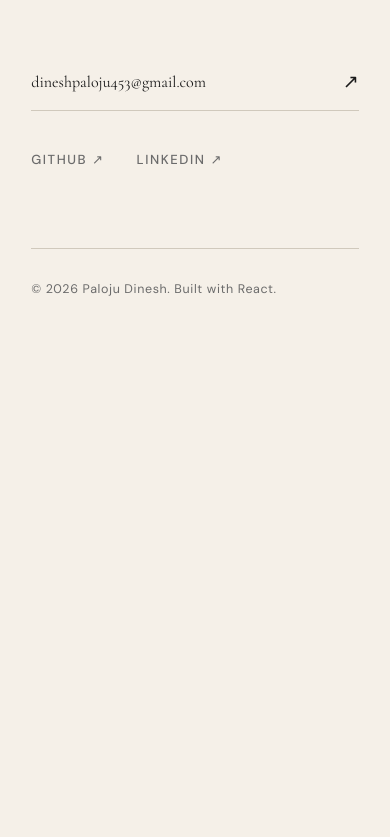
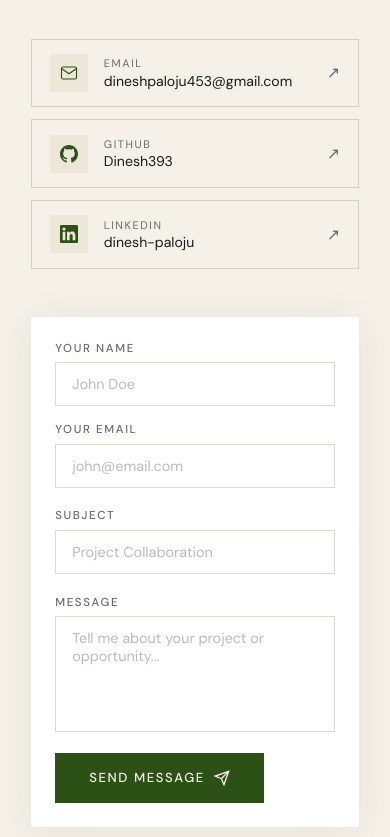
Before and after one commit to Dinesh393/dinesh-paloju-portfolio, a React (Vite) app: page / in a window 390 px wide. Shown: the part 5207-6044 px from the top of the page. Before the commit the page ends 5552 px from the top, so only its background shows below. Built offline with nearby package versions, Linux system fonts and the light colour scheme.

Commit message:
Updated contact form

```diff
--- a/src/components/Contact.jsx
+++ b/src/components/Contact.jsx
@@ -2,12 +2,20 @@ import { personalInfo } from "../data/portfolioData";
 import styles from "./Contact.module.css";
 
 const Contact = () => {
+  const handleSubmit = (e) => {
+    e.preventDefault();
+    const form = e.target;
+    const mailto = `mailto:${personalInfo.email}?subject=${encodeURIComponent(form.subject.value)}&body=${encodeURIComponent(`Name: ${form.name.value}\n\n${form.message.value}`)}`;
+    window.location.href = mailto;
+  };
+
   return (
     <section className={styles.contact} id="contact">
       <div className={styles.container}>
-        <span className={styles.sectionLabel}>Contact</span>
+        <span className={styles.sectionLabel}>05 — Contact</span>
 
         <div className={styles.content}>
+          {/* LEFT */}
           <div className={styles.left}>
             <h2 className={styles.heading}>
               Let's work<br />
@@ -17,29 +25,84 @@ const Contact = () => {
               Open to data analyst roles, freelance projects, and collaborations.
               Feel free to reach out — I'd love to connect.
             </p>
+
+            <div className={styles.socialLinks}>
+              <a href={`mailto:${personalInfo.email}`} className={styles.socialItem}>
+                <div className={styles.socialIcon}>
+                  <svg width="18" height="18" viewBox="0 0 24 24" fill="none" stroke="currentColor" strokeWidth="1.5">
+                    <path d="M4 4h16c1.1 0 2 .9 2 2v12c0 1.1-.9 2-2 2H4c-1.1 0-2-.9-2-2V6c0-1.1.9-2 2-2z"/>
+                    <polyline points="22,6 12,13 2,6"/>
+                  </svg>
+                </div>
+                <div className={styles.socialInfo}>
+                  <span className={styles.socialLabel}>Email</span>
+                  <span className={styles.socialValue}>{personalInfo.email}</span>
+                </div>
+                <span className={styles.socialArrow}>↗</span>
+              </a>
+
+              <a href={personalInfo.github} target="_blank" rel="noreferrer" className={styles.socialItem}>
+                <div className={styles.socialIcon}>
+                  <svg width="18" height="18" viewBox="0 0 24 24" fill="currentColor">
+                    <path d="M12 0C5.37 0 0 5.37 0 12c0 5.3 3.44 9.8 8.2 11.38.6.11.82-.26.82-.577v-2.165c-3.338.726-4.042-1.61-4.042-1.61-.546-1.387-1.333-1.756-1.333-1.756-1.09-.745.083-.729.083-.729 1.205.085 1.84 1.237 1.84 1.237 1.07 1.834 2.807 1.304 3.492.997.108-.775.418-1.305.762-1.605-2.665-.3-5.467-1.332-5.467-5.93 0-1.31.468-2.38 1.235-3.22-.124-.303-.535-1.524.117-3.176 0 0 1.008-.322 3.3 1.23A11.5 11.5 0 0 1 12 5.803c1.02.005 2.047.138 3.006.404 2.29-1.552 3.297-1.23 3.297-1.23.653 1.653.242 2.874.118 3.176.77.84 1.235 1.91 1.235 3.22 0 4.61-2.807 5.625-5.479 5.921.43.372.823 1.102.823 2.222v3.293c0 .319.218.694.825.576C20.565 21.795 24 17.298 24 12c0-6.63-5.37-12-12-12z"/>
+                  </svg>
+                </div>
+                <div className={styles.socialInfo}>
+                  <span className={styles.socialLabel}>GitHub</span>
+                  <span className={styles.socialValue}>Dinesh393</span>
+                </div>
+                <span className={styles.socialArrow}>↗</span>
+              </a>
+
+              <a href={personalInfo.linkedin} target="_blank" rel="noreferrer" className={styles.socialItem}>
+                <div className={styles.socialIcon}>
+                  <svg width="18" height="18" viewBox="0 0 24 24" fill="currentColor">
+                    <path d="M20.447 20.452h-3.554v-5.569c0-1.328-.027-3.037-1.852-3.037-1.853 0-2.136 1.445-2.136 2.939v5.667H9.351V9h3.414v1.561h.046c.477-.9 1.637-1.85 3.37-1.85 3.601 0 4.267 2.37 4.267 5.455v6.286zM5.337 7.433a2.062 2.062 0 0 1-2.063-2.065 2.064 2.064 0 1 1 2.063 2.065zm1.782 13.019H3.555V9h3.564v11.452zM22.225 0H1.771C.792 0 0 .774 0 1.729v20.542C0 23.227.792 24 1.771 24h20.451C23.2 24 24 23.227 24 22.271V1.729C24 .774 23.2 0 22.222 0h.003z"/>
+                  </svg>
+                </div>
+                <div className={styles.socialInfo}>
+                  <span className={styles.socialLabel}>LinkedIn</span>
+                  <span className={styles.socialValue}>dinesh-paloju</span>
+                </div>
+                <span className={styles.socialArrow}>↗</span>
+              </a>
+            </div>
           </div>
 
+          {/* RIGHT - Contact Form */}
           <div className={styles.right}>
-            <a href={`mailto:${personalInfo.email}`} className={styles.emailLink}>
-              {personalInfo.email}
-              <span className={styles.arrow}>↗</span>
-            </a>
-
-            <div className={styles.links}>
-              <a href={personalInfo.github} target="_blank" rel="noreferrer" className={styles.externalLink}>
-                GitHub
-                <span>↗</span>
-              </a>
-              <a href={personalInfo.linkedin} target="_blank" rel="noreferrer" className={styles.externalLink}>
-                LinkedIn
-                <span>↗</span>
-              </a>
-            </div>
+            <form className={styles.form} onSubmit={handleSubmit}>
+              <div className={styles.formRow}>
+                <div className={styles.formGroup}>
+                  <label className={styles.label}>Your Name</label>
+                  <input name="name" type="text" className={styles.input} placeholder="John Doe" required />
+                </div>
+                <div className={styles.formGroup}>
+                  <label className={styles.label}>Your Email</label>
+                  <input name="email" type="email" className={styles.input} placeholder="john@email.com" required />
+                </div>
+              </div>
+              <div className={styles.formGroup}>
+                <label className={styles.label}>Subject</label>
+                <input name="subject" type="text" className={styles.input} placeholder="Project Collaboration" required />
+              </div>
+              <div className={styles.formGroup}>
+                <label className={styles.label}>Message</label>
+                <textarea name="message" className={styles.textarea} placeholder="Tell me about your project or opportunity..." rows={5} required />
+              </div>
+              <button type="submit" className={styles.submitBtn}>
+                Send Message
+                <svg width="16" height="16" viewBox="0 0 24 24" fill="none" stroke="currentColor" strokeWidth="2">
+                  <line x1="22" y1="2" x2="11" y2="13"/>
+                  <polygon points="22 2 15 22 11 13 2 9 22 2"/>
+                </svg>
+              </button>
+            </form>
           </div>
         </div>
 
         <div className={styles.footer}>
-          <p>© {new Date().getFullYear()} Paloju Dinesh. Built with React.</p>
+          <p>© {new Date().getFullYear()} Paloju Dinesh.</p>
         </div>
       </div>
     </section>
--- a/src/components/Contact.module.css
+++ b/src/components/Contact.module.css
@@ -20,7 +20,7 @@
 
 .content {
   display: grid;
-  grid-template-columns: 1fr 1fr;
+  grid-template-columns: 1fr 1.3fr;
   gap: 5rem;
   align-items: start;
   margin-bottom: 5rem;
@@ -28,11 +28,11 @@
 
 .heading {
   font-family: var(--font-display);
-  font-size: clamp(2.5rem, 5vw, 4.5rem);
+  font-size: clamp(2.5rem, 4vw, 4rem);
   font-weight: 400;
   line-height: 1.1;
   color: var(--text-dark);
-  margin-bottom: 1.5rem;
+  margin-bottom: 1.2rem;
 }
 
 .heading em {
@@ -41,67 +41,164 @@
 }
 
 .subtext {
-  font-size: 0.95rem;
+  font-size: 0.92rem;
   line-height: 1.8;
   color: var(--text-muted);
-  max-width: 340px;
+  margin-bottom: 2.5rem;
 }
 
-.right {
+/* Social Links */
+.socialLinks {
   display: flex;
   flex-direction: column;
-  gap: 2.5rem;
-  padding-top: 1rem;
+  gap: 0.75rem;
 }
 
-.emailLink {
+.socialItem {
   display: flex;
   align-items: center;
-  justify-content: space-between;
-  font-family: var(--font-display);
-  font-size: clamp(1rem, 2vw, 1.4rem);
-  font-weight: 400;
-  color: var(--text-dark);
-  border-bottom: 1px solid #d0c9bc;
-  padding-bottom: 1rem;
+  gap: 1rem;
+  padding: 0.9rem 1.1rem;
+  border: 1.5px solid #d8d1c3;
+  transition: var(--transition);
+  cursor: pointer;
+}
+
+.socialItem:hover {
+  border-color: var(--green);
+  background: var(--green);
+}
+
+.socialItem:hover .socialLabel,
+.socialItem:hover .socialValue,
+.socialItem:hover .socialArrow {
+  color: var(--offwhite);
+}
+
+.socialItem:hover .socialIcon {
+  background: rgba(255,255,255,0.15);
+  color: var(--offwhite);
+}
+
+.socialIcon {
+  width: 38px;
+  height: 38px;
+  display: flex;
+  align-items: center;
+  justify-content: center;
+  background: var(--offwhite-dim);
+  color: var(--green);
+  flex-shrink: 0;
   transition: var(--transition);
 }
 
-.emailLink:hover {
-  color: var(--green);
-  border-color: var(--green);
+.socialInfo {
+  flex: 1;
+  display: flex;
+  flex-direction: column;
+  gap: 0.1rem;
 }
 
-.arrow {
-  font-size: 1.2rem;
-  transition: transform 0.3s ease;
-}
-
-.emailLink:hover .arrow {
-  transform: translate(3px, -3px);
-}
-
-.links {
-  display: flex;
-  gap: 2rem;
-}
-
-.externalLink {
-  display: flex;
-  align-items: center;
-  gap: 0.3rem;
-  font-size: 0.82rem;
-  font-weight: 500;
-  letter-spacing: 0.12em;
+.socialLabel {
+  font-size: 0.68rem;
+  letter-spacing: 0.15em;
   text-transform: uppercase;
   color: var(--text-muted);
   transition: color 0.3s ease;
 }
 
-.externalLink:hover {
+.socialValue {
+  font-size: 0.88rem;
+  color: var(--text-dark);
+  font-weight: 400;
+  transition: color 0.3s ease;
+}
+
+.socialArrow {
+  font-size: 1rem;
+  color: var(--text-muted);
+  transition: color 0.3s ease;
+}
+
+/* Form */
+.form {
+  display: flex;
+  flex-direction: column;
+  gap: 1.3rem;
+  background: white;
+  padding: 2.5rem;
+  box-shadow: 0 4px 40px rgba(45, 80, 22, 0.07);
+}
+
+.formRow {
+  display: grid;
+  grid-template-columns: 1fr 1fr;
+  gap: 1rem;
+}
+
+.formGroup {
+  display: flex;
+  flex-direction: column;
+  gap: 0.4rem;
+}
+
+.label {
+  font-size: 0.72rem;
+  letter-spacing: 0.14em;
+  text-transform: uppercase;
+  color: var(--text-muted);
+  font-weight: 500;
+}
+
+.input,
+.textarea {
+  padding: 0.75rem 1rem;
+  border: 1.5px solid #e0d9cd;
+  background: transparent;
+  font-family: var(--font-body);
+  font-size: 0.9rem;
+  color: var(--text-dark);
+  outline: none;
+  transition: border-color 0.3s ease;
+  resize: none;
+  width: 100%;
+}
+
+.input:focus,
+.textarea:focus {
+  border-color: var(--green);
+}
+
+.input::placeholder,
+.textarea::placeholder {
+  color: #bbb;
+}
+
+.submitBtn {
+  display: inline-flex;
+  align-items: center;
+  justify-content: center;
+  gap: 0.6rem;
+  padding: 0.9rem 2rem;
+  background: var(--green);
+  color: var(--offwhite);
+  font-family: var(--font-body);
+  font-size: 0.82rem;
+  font-weight: 500;
+  letter-spacing: 0.12em;
+  text-transform: uppercase;
+  border: 2px solid var(--green);
+  cursor: pointer;
+  transition: var(--transition);
+  align-self: flex-start;
+}
+
+.submitBtn:hover {
+  background: transparent;
   color: var(--green);
 }
 
+/* Footer */
 .footer {
   border-top: 1px solid #d0c9bc;
   padding-top: 2rem;
@@ -113,6 +210,11 @@
   letter-spacing: 0.05em;
 }
 
-@media (max-width: 768px) {
+@media (max-width: 900px) {
   .content { grid-template-columns: 1fr; gap: 3rem; }
 }
+
+@media (max-width: 480px) {
+  .formRow { grid-template-columns: 1fr; }
+  .form { padding: 1.5rem; }
+}
```
